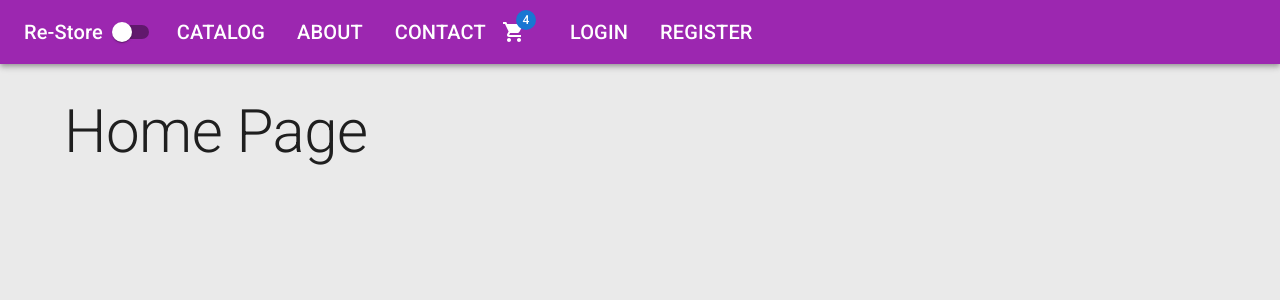
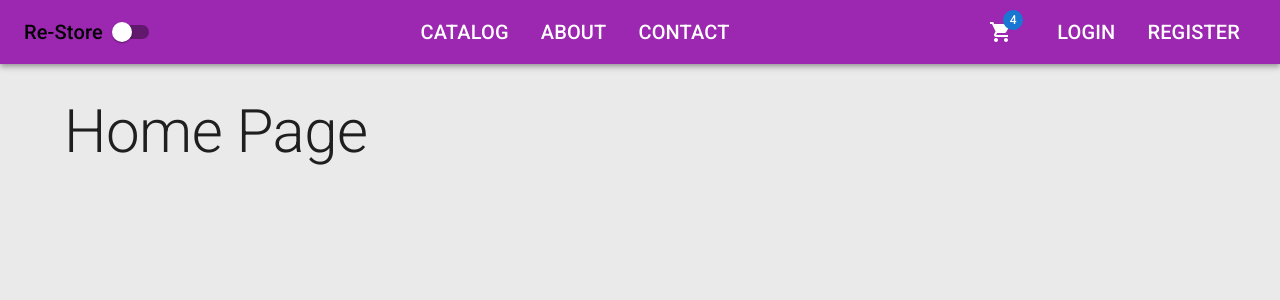
Before and after one commit to jingleBearOps/store, a React (Create React App) app in the folder reStore/client/: page / in a window 1280 px wide. Shown: the top 300 px of the page. Built offline with nearby package versions, Linux system fonts and the light colour scheme.

Commit message:
nav bar styleing and alignment

```diff
--- a/reStore/client/src/app/layout/Header.tsx
+++ b/reStore/client/src/app/layout/Header.tsx
@@ -1,4 +1,4 @@
-import { AppBar, Toolbar, Typography, Switch, List, ListItem, Badge, IconButton } from "@mui/material";
+import { AppBar, Toolbar, Typography, Switch, List, ListItem, Badge, IconButton, Box } from "@mui/material";
 import { NavLink } from "react-router-dom";
 import ShoppingCartIcon from '@mui/icons-material/ShoppingCart';
 
@@ -11,6 +11,17 @@ const rightLinks = [
     {title: 'login', path: '/login'},
     {title: 'register', path: '/register'},
 ]
+const navStyle = {
+    color: 'inherit',
+    typography: 'h6',
+    '&:hover': {
+        color:'grey'
+    },
+    '&.active': {
+        color: 'black'
+    },
+    textDecoration: 'none'
+}
 interface Props {
     darkMode: boolean;
     handleThemeChange: () => void;
@@ -18,27 +29,34 @@ interface Props {
 export default function Header({darkMode, handleThemeChange} : Props){
     return (
         <AppBar position="static" color="secondary" sx={{mb: 4}}>
-            <Toolbar variant="dense">
+            <Toolbar variant="dense" sx={{display: 'flex', justifyContent: 'space-between', alignItems: 'center'}}>
+                <Box display='flex' alignItems='center'>
                     <Typography variant ='h6' component={NavLink}
                     to='/'
-                sx={{color: 'inherit' , textDecoration: 'none'}}
+                    sx={navStyle}
                     >
                         Re-Store
                     </Typography>
                     <Switch checked={darkMode} onChange={handleThemeChange}/>
+                </Box>
+
+
+                <Box>
                     <List sx={{display: 'flex'}}>
                         {midLinks.map(({title, path}) => (
                             <ListItem
                                 component = {NavLink}
                                 to={path}
                                 key={path}
-                            sx={{color: 'inherit', typography: 'h6'}}
+                                sx={navStyle}
                             >
                                 {title.toUpperCase()}
                             </ListItem>
                         ))}
                     </List>
+                </Box>
 
+                <Box display='flex' alignItems='center'>
                     <IconButton size='large' edge='start' color='inherit' sx={{mr: 2}}>
                         <Badge badgeContent = '4' color="primary">
                             <ShoppingCartIcon/>
@@ -51,12 +69,14 @@ export default function Header({darkMode, handleThemeChange} : Props){
                                 component = {NavLink}
                                 to={path}
                                 key={path}
-                            sx={{color: 'inherit', typography: 'h6'}}
+                                sx={navStyle}
                             >
                                 {title.toUpperCase()}
                             </ListItem>
                         ))}
                     </List>
+                </Box>
+
             </Toolbar>
         </AppBar>
     )
```
Lines whose indentation alone changed are shown as unchanged.
